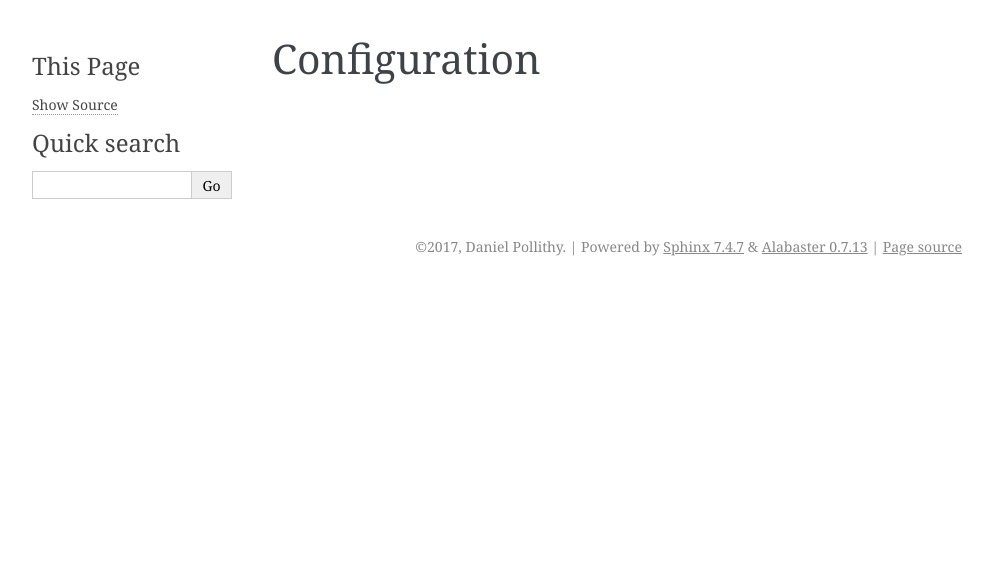
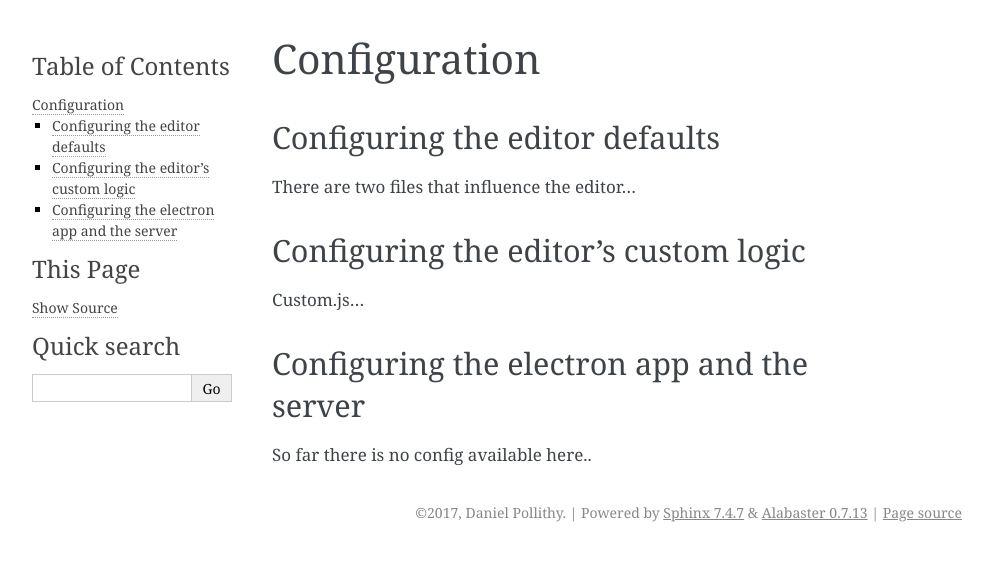
Before and after one commit to DanielPollithy/GIAnT, a Sphinx documentation site: the page built from docs/sphinx/sources/Configuration.rst, in a window 1280 px wide. Shown: the top 561 px of the page, without its empty margins (148-1141 px from the left). Built offline with Sphinx 7.4.7, drawn with Linux system fonts in a browser that asks for light colours; formulas are drawn with MathJax 3.

Commit message:
Documentation

```diff
--- a/docs/sphinx/index.rst
+++ b/docs/sphinx/index.rst
@@ -23,6 +23,8 @@ Contents
    sources/Configuration
    sources/Heatmap
    sources/Downloads
+   sources/GraphElements
+   sources/Editor
    sources/CHANGELOG
 
 
--- a/docs/sphinx/sources/Configuration.rst
+++ b/docs/sphinx/sources/Configuration.rst
@@ -1,2 +1,17 @@
 Configuration
 =============
+
+Configuring the editor defaults
+-------------------------------
+
+There are two files that influence the editor...
+
+Configuring the editor's custom logic
+-------------------------------------
+
+Custom.js...
+
+Configuring the electron app and the server
+-------------------------------------------
+
+So far there is no config available here..
--- a/docs/sphinx/sources/Downloads.rst
+++ b/docs/sphinx/sources/Downloads.rst
@@ -1,4 +1,4 @@
 Downloads
 =========
 
-make a list of downloads with CHECKSUMS!
+make a list of downloads here
--- /dev/null
+++ b/docs/sphinx/sources/Editor.rst
@@ -0,0 +1,5 @@
+Editor
+======
+
+This is an introduction for users to work with the graph editor.
+TODO: Add a screencast or something like this
--- a/docs/sphinx/sources/GraphElements.rst
+++ b/docs/sphinx/sources/GraphElements.rst
@@ -9,5 +9,10 @@ Groups themselves can have relations in between in order to model comment flows.
 A special thing about them is that they don't have positional information.
 Their label is "Group".
 
+The 'Frame' group is connected to a 'meta frame' with the same name. Its label is 'MetaGroup'.
+If a MetaGroup with the given name (for example 'Extreme left') did not exist so far
+it will be created by Database.add_node(...)
+This behaviour was explicitly requested by Sebastian to interconnect the subgraphs.
+
 The layer to which a Token belongs to won't be reflected as a node in the graph but as a property for every
 element because the layer doesn't carry any further information or property.
```
